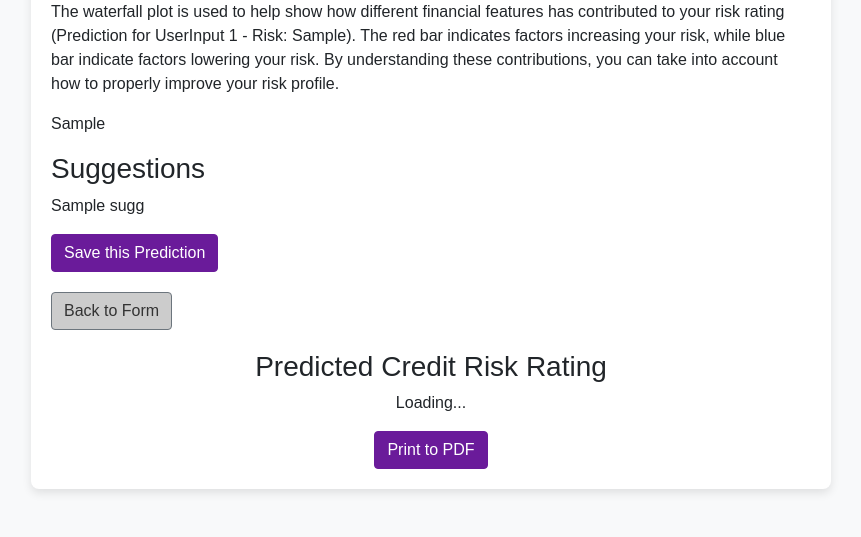
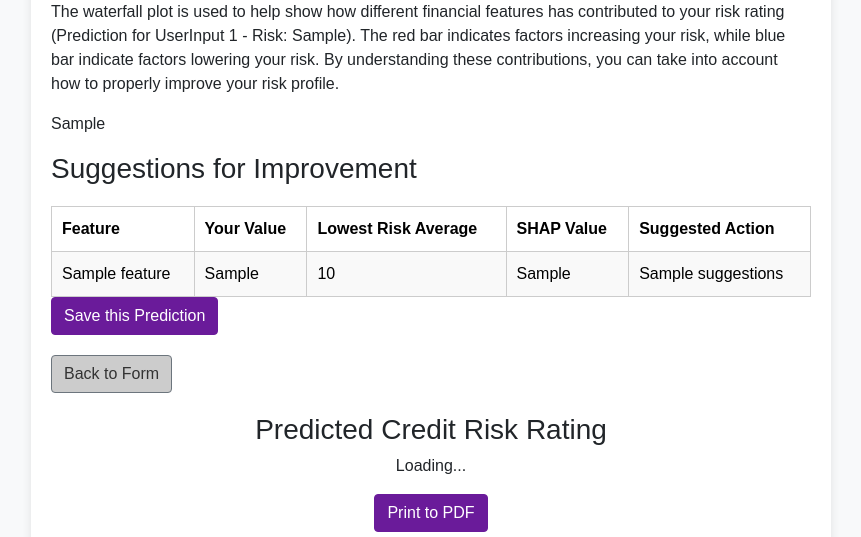
Before and after one commit to notzainn/C300, a Django app: template credit_risk/risk_model/templates/risk_model/show_prediction.html in a window 1280 px wide. Shown: the part 592-1129 px from the top of the page, without its empty margins (209-1070 px from the left). Before the commit the page ends 1085 px from the top, so only its background shows below. Run offline with Django 5.2, Linux system fonts and the light colour scheme; tables that the repository leaves empty hold one stand-in row (values such as "Sample post"); the template is opened without the code that fills it: values that come from a table or form of the project are taken from there, most other values are stand-ins (such as "Sample title", 1, 10 or a date in 2020); parts of the project's set-up code (start-up, migrations or seed data) failed here and were passed over; some libraries are stand-ins or nearby versions.

Commit message:
Updated view for prediction risk

```diff
--- a/credit_risk/risk_model/templates/risk_model/show_prediction.html
+++ b/credit_risk/risk_model/templates/risk_model/show_prediction.html
@@ -5,6 +5,7 @@
     <meta name="viewport" content="width=device-width, initial-scale=1.0">
     <title>Credit Risk Prediction</title>
     <link rel="stylesheet" href="https://cdn.jsdelivr.net/npm/bootstrap@5.1.3/dist/css/bootstrap.min.css">
+    <link rel="stylesheet" type="text/css" href="https://cdn.datatables.net/1.12.1/css/jquery.dataTables.min.css">
     <style>
         body {
             font-family: Arial, sans-serif;
@@ -50,6 +51,24 @@
             max-width: 600;
             margin: auto;
         }
+        table {
+            width: 100%;
+            border-collapse: collapse;
+            margin-top: 20px;
+            background-color: #f9f9f9;
+            color: black;
+        }
+        table, th, td {
+            border: 1px solid #ccc;
+        }
+        th, td {
+            padding: 10px;
+            text-align: left;
+        }
+        th {
+            background-color: white;
+            color: black;
+        }
     </style>
 </head>
 <body>
@@ -67,15 +86,34 @@
 
         <p>{{ waterfall_explanation|safe }}</p>
 
-        <h3>Suggestions</h3>
+        <h3>Suggestions for Improvement</h3>
         <div class="suggestions">
-            {% for sugg in suggestions %}
-            <div class="suggestion-items">
-                <p class="Feature">{{ sugg }}</p>
-            </div>
-            {% empty %}
-                <p>No specific recommendations</p>
-            {% endfor %}
+            {%if recommendations %}
+                <table class="display">
+                    <thead>
+                        <tr>
+                            <th>Feature</th>
+                            <th>Your Value</th>
+                            <th>Lowest Risk Average</th>
+                            <th>SHAP Value</th>
+                            <th>Suggested Action</th>
+                        </tr>
+                    </thead>
+                    <tbody>
+                        {% for rec in recommendations %}
+                        <tr>
+                            <td>{{ rec.feature }}</td>
+                            <td>{{ rec.user_value }}</td>
+                            <td>{{ rec.lowest_risk_avg }}</td>
+                            <td>{{ rec.shap_value }}</td>
+                            <td>{{ rec.suggestions }}</td>
+                        </tr>
+                        {% endfor %}
+                    </tbody>
+                </table>
+            {% else %}
+                <p>No recommendations available.</p>
+            {% endif %}
         </div>
         <!-- Save Prediction Button -->
         <form method="POST" action="{% url 'save_prediction' %}">
```
Also changed, not shown: credit_risk/risk_model/views.py (+41 -13 lines), credit_risk/risk_model/migrations/0002_userinput_company_name.py (added), credit_risk/risk_model/static/images/shap_waterfall.png.
